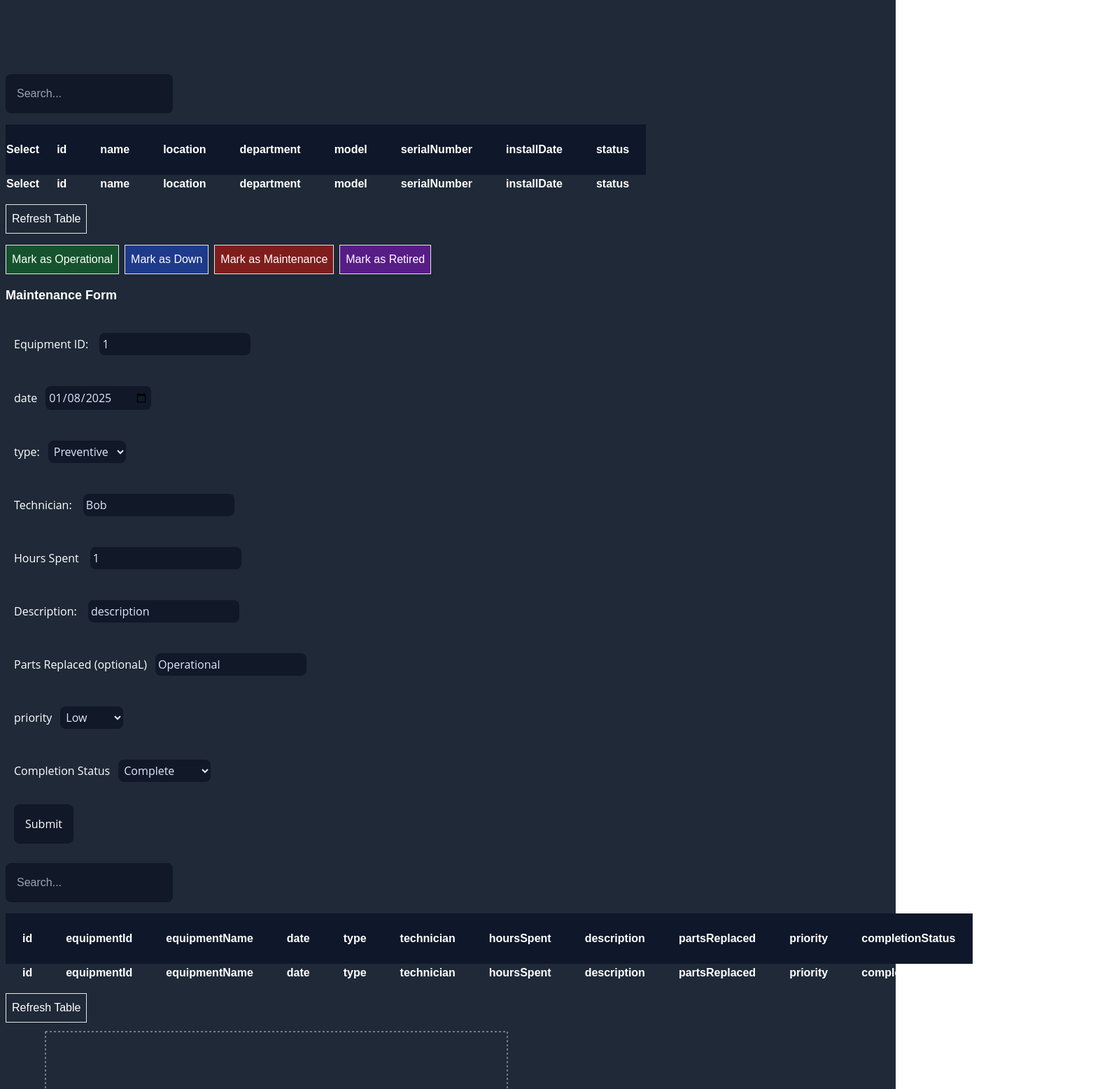
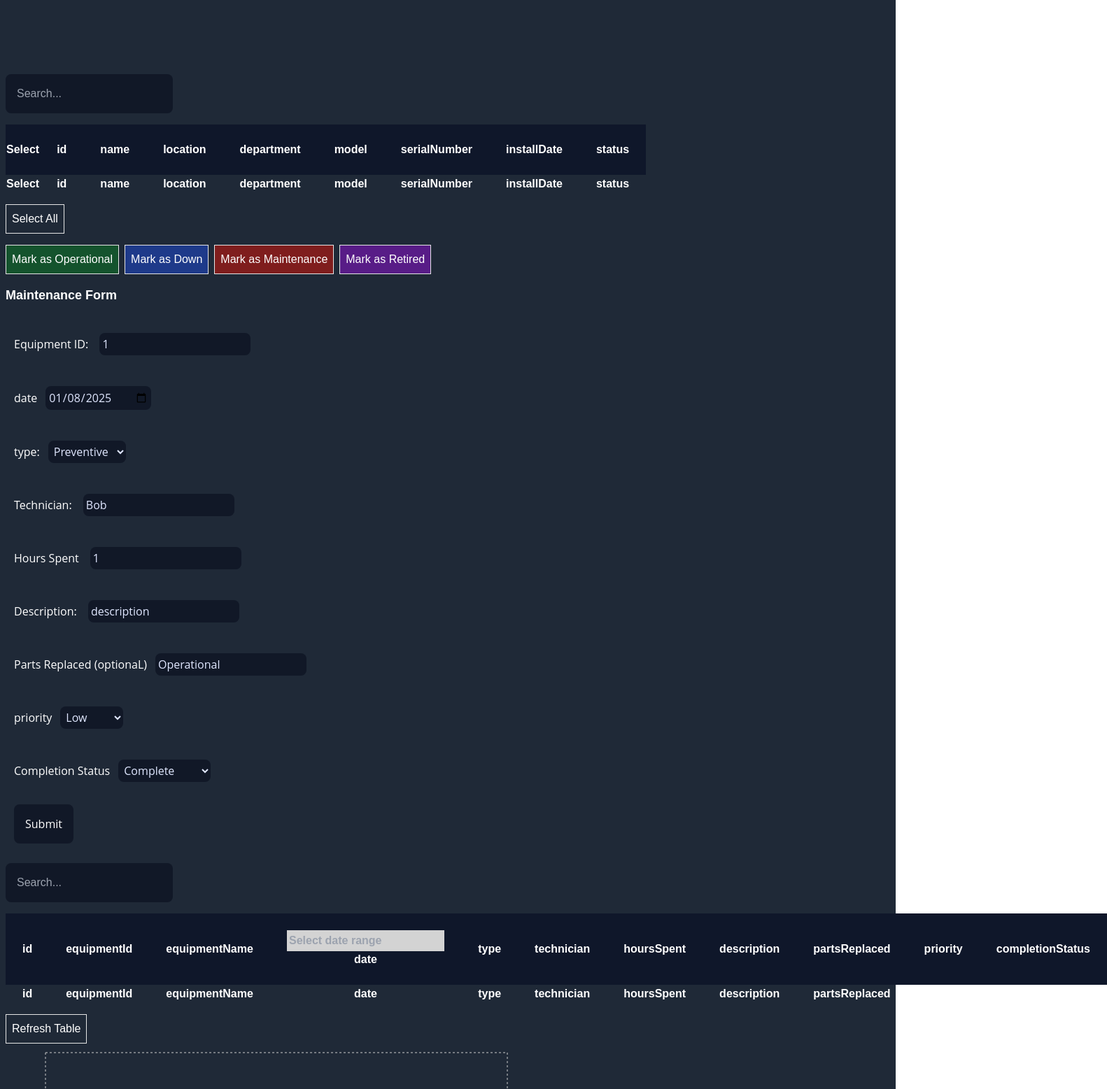
Before and after one commit to Christina113-code/coding_challenge, a Next.js app: page / in a window 1280 px wide. Shown: the part 826-2383 px from the top of the page at 70% size, 1582 px wide, since content can reach past the window. Built offline with nearby package versions, Linux system fonts and the light colour scheme.

Commit message:
select all feature, can now edit name in equip tbl

```diff
--- a/package.json
+++ b/package.json
@@ -17,6 +17,7 @@
     "lucide-react": "^0.469.0",
     "next": "15.1.3",
     "react": "^19.0.0",
+    "react-datepicker": "^8.0.0",
     "react-dom": "^19.0.0",
     "react-hook-form": "^7.54.2",
     "react-toastify": "^11.0.3",
--- /dev/null
+++ b/src/app/Components/DateRangeFilter.tsx
@@ -0,0 +1,30 @@
+import { Column } from '@tanstack/react-table';
+import React, { useState } from 'react'
+import DatePicker from 'react-datepicker'
+import 'react-datepicker/dist/react-datepicker.css';
+type DateRange = [Date | null, Date | null];
+interface DateRangeFilterProps {
+    column: Column<any, unknown>
+}
+const DateRangeFilter : React.FC<DateRangeFilterProps>= ({column}) => {
+    const [dateRange, setDateRange] = useState<DateRange>([null, null]);
+  const [startDate, endDate] = dateRange;
+
+    const onChange = (dates: DateRange) => {
+        setDateRange(dates);
+         column.setFilterValue(dates);
+    }
+  return (
+    <DatePicker
+    selected={startDate}
+    onChange={onChange}
+    startDate={startDate}
+    selectsRange
+    isClearable
+    placeholderText='Select date range'
+
+    />
+  )
+}
+
+export default DateRangeFilter
--- a/src/app/Components/EditableCell.tsx
+++ b/src/app/Components/EditableCell.tsx
@@ -1,18 +1,27 @@
-import React, { useEffect, useState } from 'react'
+import React, { ChangeEvent, useEffect, useState } from 'react'
+import { Row, Column, Table } from '@tanstack/react-table'
+import { Equipment } from './Forms/EquipmentForm';
 
 interface props  {
-    getValue: () => string
+    getValue: () => string;
+    row: Row<any>;
+    column: Column<any, unknown>
+    table: Table<Equipment>;
 }
-const EditableCell : React.FC<props>= ({getValue}) => {
+const EditableCell : React.FC<props>= ({getValue, row, column, table}) => {
     const initialValue = getValue()
   const [val, setVal] = useState(initialValue)
 
+  const onChange = (e: ChangeEvent<HTMLInputElement>) => {
+    setVal(e.target.value);
+    table.options.meta?.updateData(row.index, column.id, val);
+  }
   useEffect(() => {
     setVal(initialValue)
   },[initialValue])
 
     return (
-    <input type="text" value={val} onChange={e => setVal(e.target.value)} />
+    <input type="text" value={val} onChange={e => onChange(e)} />
   )
 }
 
--- a/src/app/Components/Tables/EquipmentTable.tsx
+++ b/src/app/Components/Tables/EquipmentTable.tsx
@@ -1,5 +1,5 @@
 'use client'
-import React, { useState } from 'react'
+import React, {  useEffect, useState } from 'react'
 import {
   ColumnDef,
   useReactTable,
@@ -64,21 +64,22 @@ export const columns = [
   }),
 ];
 
+
 interface EquipmentTableProps {
   data: Equipment[],
   bulkUpdateStatus: (newStatus: string) => void;
   toggleRowSelection: (id: string) => void;
-  selectedRows: Record<string, boolean>
+  selectedRows: Record<string, boolean>;
+  updateData: (rowIndex: number, columnId: number, value: string) => void;
+  selectAllRows: () => void;
 }
-const EquipmentTable: React.FC<EquipmentTableProps> = ({data, bulkUpdateStatus,toggleRowSelection, selectedRows }) => {
+const EquipmentTable: React.FC<EquipmentTableProps> = ({data, bulkUpdateStatus,toggleRowSelection, selectedRows, updateData, selectAllRows }) => {
   const [columnFilters, setColumnFilters] = useState<ColumnFiltersState>([
   ]);
   const [sorting, setSorting] = useState<SortingState>([]);
 
 
   const [search, setSearch] = useState('')
-  const rerender = React.useReducer(() => ({}), {})[1];
-
 
 
 
@@ -99,8 +100,10 @@ const EquipmentTable: React.FC<EquipmentTableProps> = ({data, bulkUpdateStatus,t
       columnFilters
     },
     onSortingChange: setSorting,
-    onColumnFiltersChange: setColumnFilters
-
+    onColumnFiltersChange: setColumnFilters,
+    meta: {
+      updateData
+    }
   });
 
 const onFilterChange = (id: string, value: string) => setColumnFilters(
@@ -109,6 +112,9 @@ const onFilterChange = (id: string, value: string) => setColumnFilters(
   })
 )
 
+useEffect(() => {
+  console.log(selectedRows)
+},[selectedRows])
   return (
     <>
 
@@ -179,9 +185,11 @@ const onFilterChange = (id: string, value: string) => setColumnFilters(
           </tfoot>
         </table>
         <div className="h-4" />
-        <button onClick={() => rerender()} className="border p-2">
-          Refresh Table
+        <button className='border p-2' onClick={selectAllRows}>
+          Select All
         </button>
+
+
         <div className="flex gap-2 mt-4">
           <button onClick={() => bulkUpdateStatus('Operational')} className="border p-2 bg-green-900">
             Mark as Operational
--- a/src/app/Components/Tables/MainetenanceRecordsTable.tsx
+++ b/src/app/Components/Tables/MainetenanceRecordsTable.tsx
@@ -1,5 +1,5 @@
 'use client'
-import React, {  useState } from 'react'
+import React, {  useEffect, useRef, useState } from 'react'
 import dynamic from 'next/dynamic'
 import {ToastContainer, toast} from 'react-toastify'
 import 'react-toastify/dist/ReactToastify.css'
@@ -11,13 +11,27 @@ import {
   getFilteredRowModel,
   getSortedRowModel,
   SortingState,
-  ColumnFiltersState
+  ColumnFiltersState,
+  Row
 } from '@tanstack/react-table';
 import MaintenanceRecordForm , {MaintenanceRecord} from '../Forms/MaintenanceRecordForm';
 import { SubmitHandler } from 'react-hook-form';
 import { Equipment } from '../Forms/EquipmentForm';
+import DateRangeFilter from '../DateRangeFilter'
 const MaintHoursChart = dynamic(() => import('../Dashboard/MaintenanceHoursChart'), { ssr: false });
+const dateRangeFilter = (row: Row<any>, columnId: string, filterValue: [Date | null, Date | null]) => {
+  const rowDate = new Date(row.getValue(columnId));
+  const [start, end] = filterValue;
 
+  if (start && end) {
+    return rowDate >= start && rowDate <= end;
+  } else if (start) {
+    return rowDate >= start;
+  } else if (end) {
+    return rowDate <= end;
+  }
+  return true;
+};
 // Table Column Formatting
 
 const columnHelper = createColumnHelper<MaintenanceRecord>()
@@ -43,6 +57,7 @@ export const columns = [
       return date.toLocaleDateString(); // Formats date as MM/DD/YYYY
     },
     footer: info => info.column.id,
+    filterFn: dateRangeFilter,
   }),
   columnHelper.accessor('type', {
     cell: info => info.getValue(),
@@ -83,7 +98,7 @@ const MaintenanceRecordsTable = ({equipmentData}: {equipmentData: Equipment[]})
   const [columnFilters, setColumnFilters] = useState<ColumnFiltersState>([]);
   const [sorting, setSorting] = useState<SortingState>([])
   const [barData, setBarData] = useState<{department: string, hours: number}[]>([]);
-
+  const prevEquipment = useRef(equipmentData)
   const rerender = React.useReducer(() => ({}), {})[1]
 
 
@@ -94,7 +109,7 @@ const MaintenanceRecordsTable = ({equipmentData}: {equipmentData: Equipment[]})
 
       const equipment_item = equipmentData.find(eq => eq.id === newMaintenanceRecord.equipmentId)? equipmentData.find(eq => eq.id === newMaintenanceRecord.equipmentId): null;
       if(!equipment_item) {
-        toast.error("Equipment ID not found") //change this to display to user later or put in try catch later
+        toast.error("Equipment ID not found")
         return;
       };
       //join equipment name to maintenance record table
@@ -112,6 +127,36 @@ const MaintenanceRecordsTable = ({equipmentData}: {equipmentData: Equipment[]})
 
   };
 
+  const updateData = (rowIndex: number, columnId: number, value: string) => {
+    setData((old) =>
+      old.map((row, index) => {
+        if (index === rowIndex) {
+          return {
+            ...row,
+            [columnId]: value,
+          };
+        }
+        return row;
+      })
+    );
+  };
+  // LATURRR
+// useEffect(() => {
+
+//   if(equipmentData.length != prevEquipment.current.length){
+//     prevEquipment.current = equipmentData;
+//   }else{
+//     //if the name is changed and no equipment has been added
+//     const id = 0;
+//     const equipment_name = ''
+//     const idset = new Set(data.map(item => item.equipmentId));
+//     // equipmentData.forEach(eq => {
+
+//     // })
+//   }
+
+
+// },[equipmentData])
 
 
   const table = useReactTable<MaintenanceRecord>({
@@ -137,7 +182,9 @@ const MaintenanceRecordsTable = ({equipmentData}: {equipmentData: Equipment[]})
     <>
 
     <MaintenanceRecordForm onSubmit={onSubmit}/>
+
     <div className="p-2 ">
+      {/* searchbar - search by technician name */}
         <input
           type="text"
           placeholder="Search..."
@@ -152,10 +199,13 @@ const MaintenanceRecordsTable = ({equipmentData}: {equipmentData: Equipment[]})
             <tr key={headerGroup.id}>
               {headerGroup.headers.map(header => (
                 <th key={header.id} className='p-6 cursor-pointer bg-slate-900' onClick={header.column.getToggleSortingHandler()}>
+                  { header.id === 'date'&& <DateRangeFilter column={header.column}/>}
+
                   {header.isPlaceholder
                     ? null
                     : flexRender(
                         header.column.columnDef.header,
+
                         header.getContext()
                       )}
                       {header.column.getIsSorted() === 'asc' ? '🔼': header.column.getIsSorted() === 'desc' ? '🔽' : ''}
--- a/src/app/page.tsx
+++ b/src/app/page.tsx
@@ -40,15 +40,43 @@ const bulkUpdateStatus = (newStatus: string) => {
   setSelectedRows({});
 };
 
+const updateData = (rowIndex: number, columnId: number, value: string) => {
+  setEquipment((old) =>
+    old.map((row, index) => {
+      if (index === rowIndex) {
+        return {
+          ...row,
+          [columnId]: value,
+        };
+      }
+      return row;
+    })
+  );
+};
 const toggleRowSelection = (id: string) => {
   setSelectedRows(prev => ({ ...prev, [id]: !prev[id] }));
 };
+
+const selectAllRows = () => {
+
+
+  const newRows = Object.fromEntries(
+    Object.keys(selectedRows).map(key => [key, true])
+  )
+  equipment.forEach(eq => {
+    if(!Object.keys(selectedRows).includes(eq.id)){
+     setSelectedRows(prev => ({...prev, [eq.id]: true}))
+    }
+  }
+)}
+
+
   return (
   <>
   <div className="bg-gray-800 text-white">
     <EquipmentForm onSubmit={onSubmit} />
     <DynamicPieChart equipmentData={equipment}/>
-  <EquipmentTable data = {equipment} bulkUpdateStatus={bulkUpdateStatus} toggleRowSelection={toggleRowSelection} selectedRows={selectedRows}/>
+  <EquipmentTable data = {equipment} bulkUpdateStatus={bulkUpdateStatus} toggleRowSelection={toggleRowSelection} selectedRows={selectedRows} updateData={updateData} selectAllRows = {selectAllRows}/>
   <MainetenanceRecordsTable equipmentData={equipment}/>
 
   </div>
```
Also changed, not shown: 1 other file (tests, documents, lock files or other folders).
